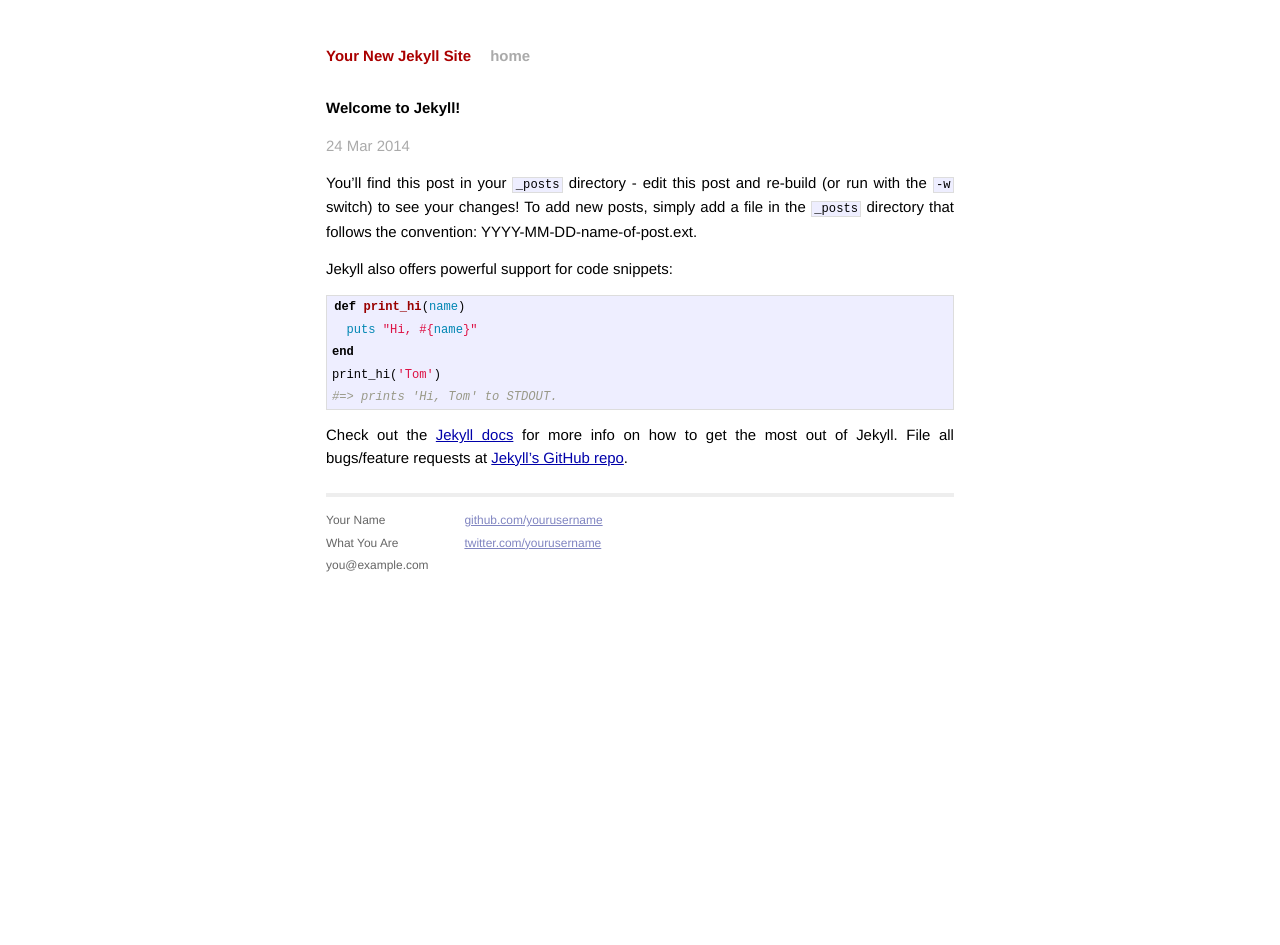
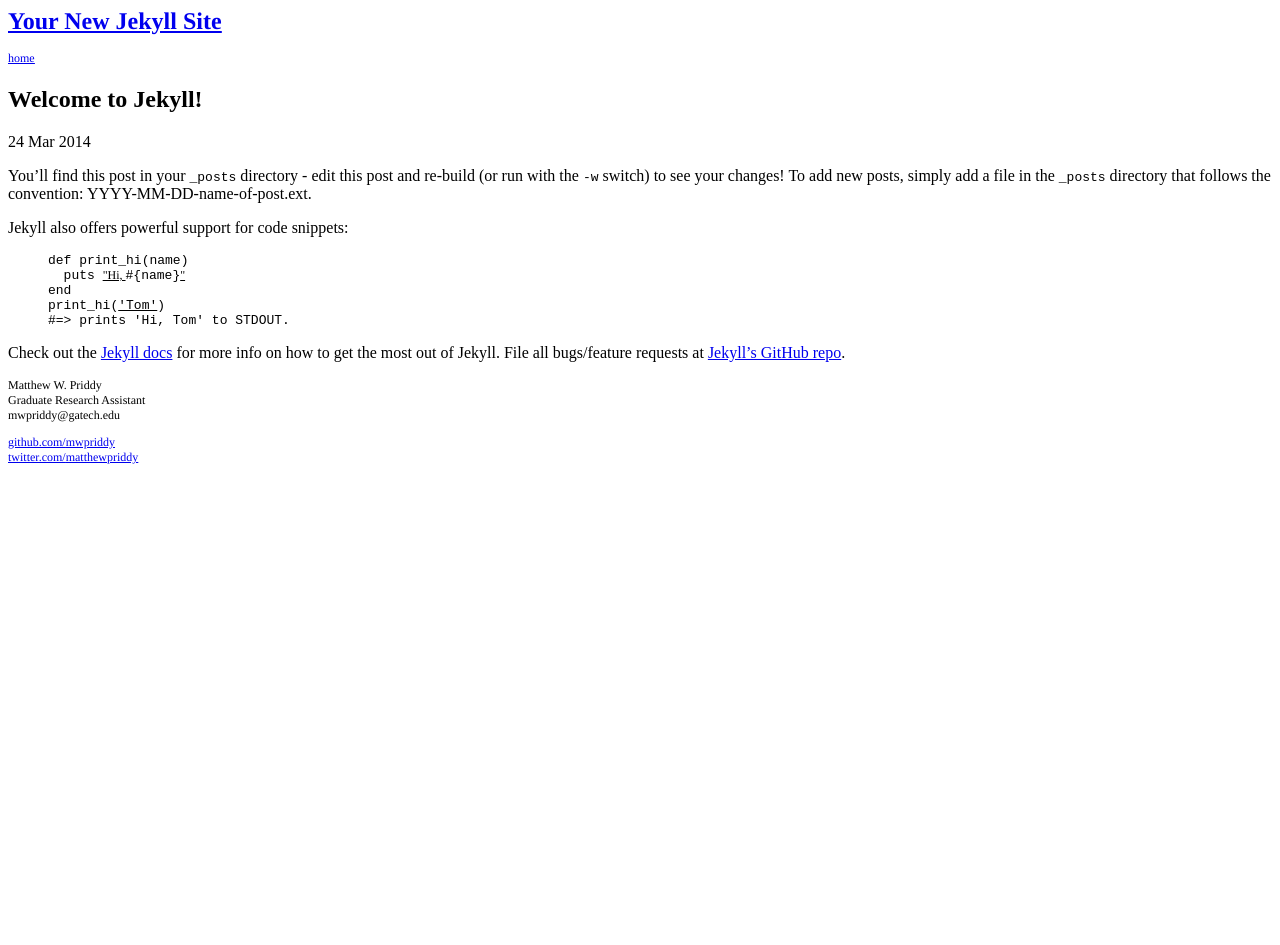
Before and after one commit to mwpriddy/mwpriddy.github.io, a Jekyll site: the page built from _posts/2014-03-24-welcome-to-jekyll.markdown, in a window 1280 px wide. Built offline with Jekyll 4.4.1, drawn with Linux system fonts in a browser that asks for light colours; Markdown is read by kramdown in place of the engine named in the settings; after the commit the page ends 900 px from its top, so only the background shows below that.

Commit message:
update footer

```diff
--- a/_layouts/default.html
+++ b/_layouts/default.html
@@ -1,44 +1,29 @@
-<!DOCTYPE html>
+<!DOCTYPE html PUBLIC "-//W3C//DTD HTML 4.01//EN" "http://www.w3.org/TR/html4/strict.dtd">
 <html>
-    <head>
-        <meta charset="utf-8">
-        <meta http-equiv="X-UA-Compatible" content="IE=edge,chrome=1">
-        <title>{{ page.title }}</title>
-        <meta name="viewport" content="width=device-width">
-
-        <!-- syntax highlighting CSS -->
-        <link rel="stylesheet" href="/css/syntax.css">
-
-        <!-- Custom CSS -->
-        <link rel="stylesheet" href="/css/main.css">
-
-    </head>
-    <body>
-
-        <div class="site">
-          <div class="header">
-            <h1 class="title"><a href="/">{{ site.name }}</a></h1>
-            <a class="extra" href="/">home</a>
-          </div>
-
-          {{ content }}
-
-          <div class="footer">
-            <div class="contact">
-              <p>
-                Your Name<br />
-                What You Are<br />
-                you@example.com
-              </p>
-            </div>
-            <div class="contact">
-              <p>
-                <a href="https://github.com/yourusername">github.com/yourusername</a><br />
-                <a href="https://twitter.com/yourusername">twitter.com/yourusername</a><br />
-              </p>
-            </div>
-          </div>
-        </div>
-
-    </body>
+<head>
+  <meta http-equiv="Content-Type" content="text/html; charset=utf-8">
+  <meta http-equiv="Content-Style-Type" content="text/css">
+  <title>{{ page.title }}</title>
+  <meta name="Generator" content="Cocoa HTML Writer">
+  <meta name="CocoaVersion" content="1138.51">
+  <style type="text/css">
+    p.p2 {margin: 0.0px 0.0px 0.0px 0.0px; font: 12.0px Times; color: #0000ee}
+    p.p3 {margin: 0.0px 0.0px 0.0px 0.0px; font: 12.0px Times}
+    p.p4 {margin: 0.0px 0.0px 12.0px 0.0px; font: 12.0px Times}
+    p.p5 {margin: 0.0px 0.0px 12.0px 0.0px; font: 12.0px Times; color: #0000ee}
+    span.s1 {text-decoration: underline}
+    span.s2 {font: 12.0px Times; text-decoration: underline}
+    span.s3 {color: #000000}
+  </style>
+</head>
+<body>
+<h1 style="margin: 0.0px 0.0px 16.0px 0.0px; font: 24.0px Times; color: #0000ee"><span class="s1"><a href="file:///"><b>{{ site.name }}</b></a></span></h1>
+<p class="p2"><span class="s1"><a href="file:///">home<span class="s2"></span></a></span></p>
+<p class="p3">{{ content }}</p>
+<p class="p4">Matthew W. Priddy<br>
+Graduate Research Assistant<br>
+mwpriddy@gatech.edu</p>
+<p class="p5"><span class="s1"><a href="https://github.com/yourusername">github.com/</a>mwpriddy</span><span class="s3"><br>
+<a href="https://twitter.com/yourusername"><span class="s1">twitter.com/</span></a></span><span class="s1">matthewpriddy</span></p>
+</body>
 </html>
```
